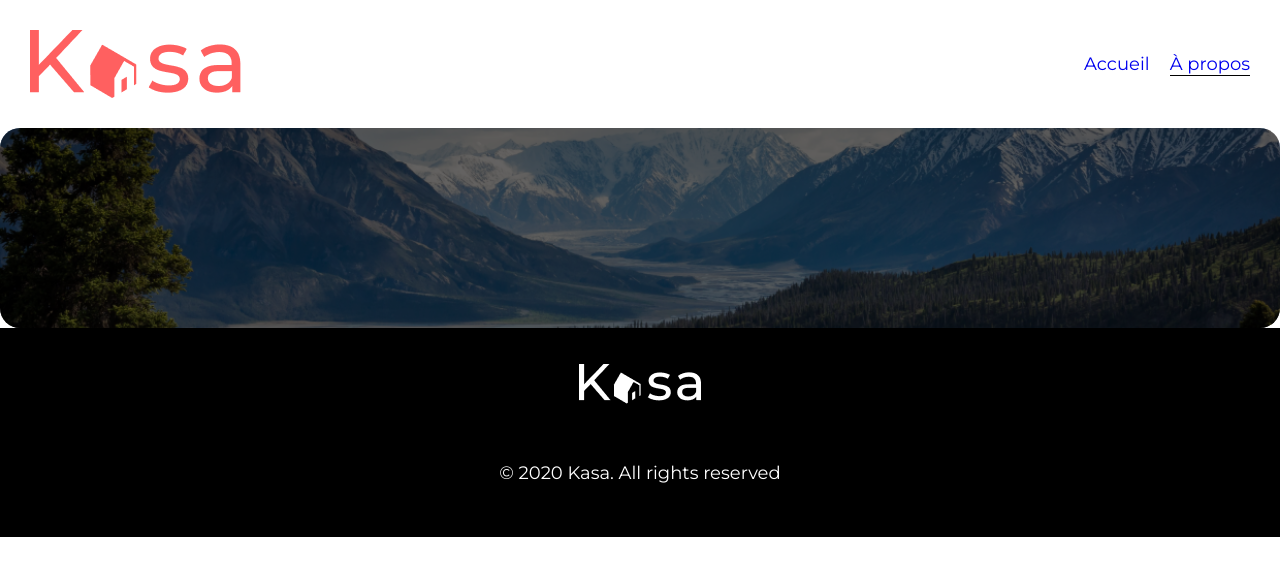
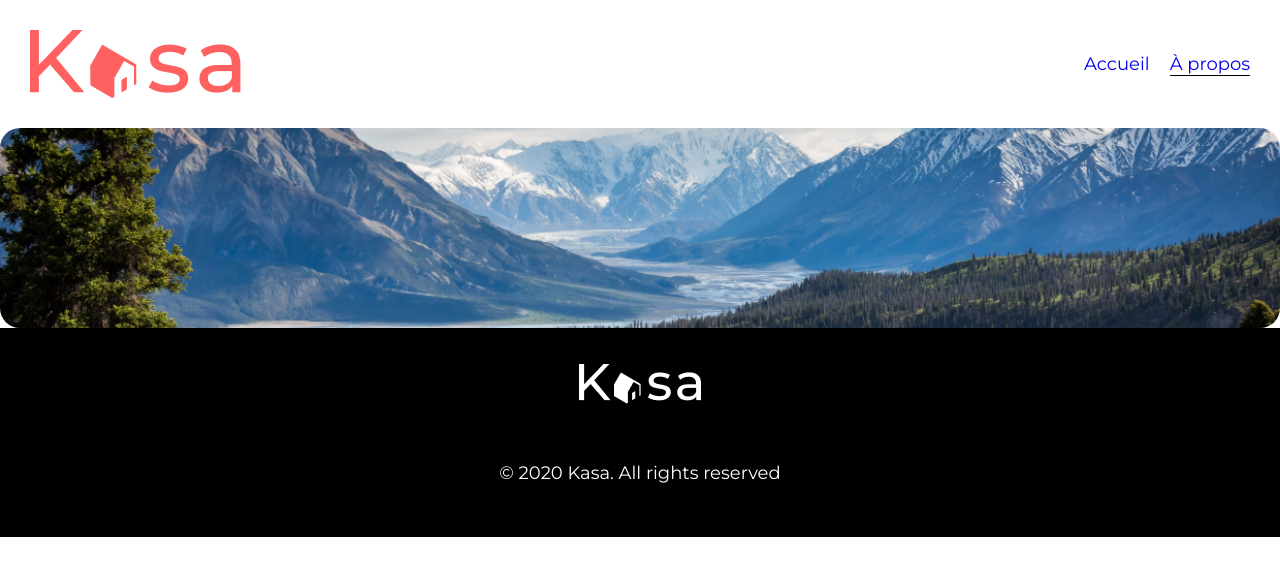
Before and after one commit to CamilleSilene/projet5-kasa, a React (Create React App) app: page /apropos in a window 1280 px wide. Shown: the top 576 px of the page. Built offline with nearby package versions, Linux system fonts and the light colour scheme.

Commit message:
rating + rangement

```diff
--- a/public/index.html
+++ b/public/index.html
@@ -26,6 +26,7 @@
     -->
     <title>React App</title>
     <link href='https://fonts.googleapis.com/css?family=Montserrat' rel='stylesheet'>
+    <link rel="stylesheet" href="https://cdnjs.cloudflare.com/ajax/libs/font-awesome/6.6.0/css/all.min.css" integrity="sha512-Kc323vGBEqzTmouAECnVceyQqyqdsSiqLQISBL29aUW4U/M7pSPA/gEUZQqv1cwx4OnYxTxve5UMg5GT6L4JJg==" crossorigin="anonymous" referrerpolicy="no-referrer" />
   </head>
   <body>
     <noscript>You need to enable JavaScript to run this app.</noscript>
--- a/src/SASS/index.scss
+++ b/src/SASS/index.scss
@@ -1,5 +1,5 @@
 @import "./base/base.scss";
 @import "./base/variables.scss";
 
-@import "./components/footer.scss";
-@import "./components/header.scss";
+@import "../components/Agencement/footer.scss";
+@import "../components/Agencement/header.scss";
--- a/src/components/Agencement/Banner.jsx
+++ b/src/components/Agencement/Banner.jsx
@@ -1,4 +1,4 @@
-import '../../SASS/components/banner.scss'
+import './banner.scss'
 
 
 
@@ -6,9 +6,11 @@ const Banner = (props) => {
     return (
         <div className='banner'>
             <img src={props.bgImage} alt="banner" />
-            <div class="fond">
-                <h1>{props.title}</h1>
-            </div>
+            { ( props.title !==undefined && props.title !=="" ) &&
+                <div className="fond">
+                    <h1>{props.title}</h1>
+                </div>
+            }
         </div>
     )
 }
--- a/src/SASS/components/banner.scss
+++ b/src/components/Agencement/banner.scss
@@ -13,6 +13,12 @@
         object-fit: cover
     }
 
+    .fond {
+        background-color: rgba(0,0,0,0.6);
+        height: 100%;
+        width: 100%;
+    }
+
     h1 {
         position: absolute;
         top: 0px;
@@ -20,10 +26,9 @@
         height: 100%;
         width: 100%;
         text-align: center;
-        vertical-align: middle;
-        color: white;
+        color: rgb(255,255,255);
         font-size: 55px;
         text-shadow: 2px 2px 2px black;
-        z-index: 0;
+        z-index: 1;
     }
 }
--- a/src/pages/Accueil/accueil.scss
+++ b/src/pages/Accueil/accueil.scss
@@ -1,16 +1,5 @@
 .banner {
 
-    .fond {
-        background-color: #000;
-        height: 100%;
-        width: 100%;
-        opacity: 60%;
-    }
-
-    h1 {
-        opacity: 100%;
-
-    }
 }
 
 .CardsListWrapper {
--- a/src/pages/Logement/Logement.jsx
+++ b/src/pages/Logement/Logement.jsx
@@ -1,6 +1,7 @@
 import { Navigate, useParams } from "react-router-dom";
 import logementsJson from '../../data/logements';
 import './logement.scss';
+
 
 const Location = () => {
     const { id } = useParams();
@@ -22,7 +23,16 @@ const Location = () => {
                 return ( <span class="badge">{tag}</span>)
             })}</div>
 
-            <div>Composant Rating</div>
+            <div>Composant Rating : {logement.rating}</div>
+            {
+                Array.from(Array(5), (e,i) => {
+                    const starClass = i < logement.rating ? "fa-star-active" : "fa-star-inactive";
+                    const starClasses = `fa-solid fa-star ${starClass}`
+                    return (
+                        <i className={starClasses}></i>
+                    )
+                })
+            }
             <div>Accordeon Description (paragraphe)</div>
             <div>Accordeon Equipements (liste)</div>
         </div>
--- a/src/pages/Logement/logement.scss
+++ b/src/pages/Logement/logement.scss
@@ -6,3 +6,11 @@
     margin: 2px;
     border-radius: 20px;
 }
+
+.fa-star-active {
+    color: $primary-color;
+}
+
+.fa-star-inactive {
+    color: lightgray;
+}
```
Also changed, not shown: src/components/Agencement/footer.scss (renamed from src/SASS/components/footer.scss), src/components/Agencement/header.scss (renamed from src/SASS/components/header.scss).
